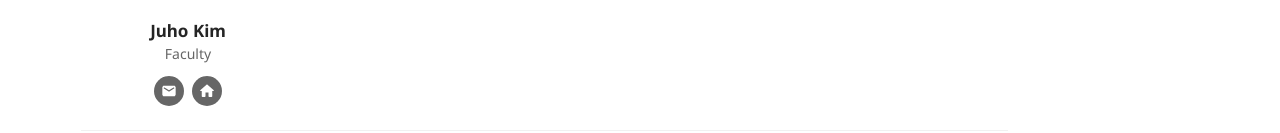
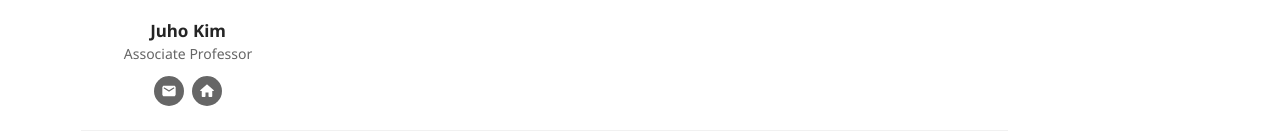
Before and after one commit to uhcsed/uhcsed.github.io, a Next.js app: page /people in a window 1280 px wide. Shown: the part 432-565 px from the top of the page. Built offline with nearby package versions, Linux system fonts and the light colour scheme.

Commit message:
Display a member's position and affiliation conditionally (#111)
* Display a member's position and affiliation conditionally

* Use currentPosition instead of displayedPosition

* Update src/data/members.ts

```diff
--- a/src/components/MemberCard.tsx
+++ b/src/components/MemberCard.tsx
@@ -116,7 +116,11 @@ export const MemberCard = ({ member }: Props) => {
         <Name>
           {member.firstName} {member.lastName}
         </Name>
-        <Affiliation>{member.affiliation || member.kixlabPosition}</Affiliation>
+        <Affiliation>
+          {member.currentPosition ||
+            ((member.kixlabPosition === 'Visiting Researcher' || member.kixlabPosition === 'Undergrad Intern') &&
+              member.affiliation)}
+        </Affiliation>
         <Buttons>
           {member.email && <EmailButton href={`mailto:${member.email}`} />}
           {member.site && <WebsiteButton href={member.site} target="_blank" rel="noopener noreferrer" />}
--- a/src/data/members.ts
+++ b/src/data/members.ts
@@ -21,13 +21,13 @@ interface Props {
   site?: string
   msThesis?: string
   phdThesis?: string
-  affiliation?: string
   // TODO: combine startYear and startSeason into a single Date field: startDate
   startYear?: number
   startSeason?: SeasonType
   endYear?: number
   endSeason?: SeasonType
   isAlumni?: boolean
+  affiliation?: string // the affiliation at the time of being at KIXLAB
   currentPosition?: string // for alumni
 }
 
@@ -179,6 +179,7 @@ export const MEMBERS = {
     lastName: 'Kim',
     email: 'juhokim@kaist.ac.kr',
     kixlabPosition: 'Faculty',
+    currentPosition: 'Associate Professor',
     img: 'juhokim.jpg',
     site: 'http://juhokim.com/',
     startYear: 2016,
```
